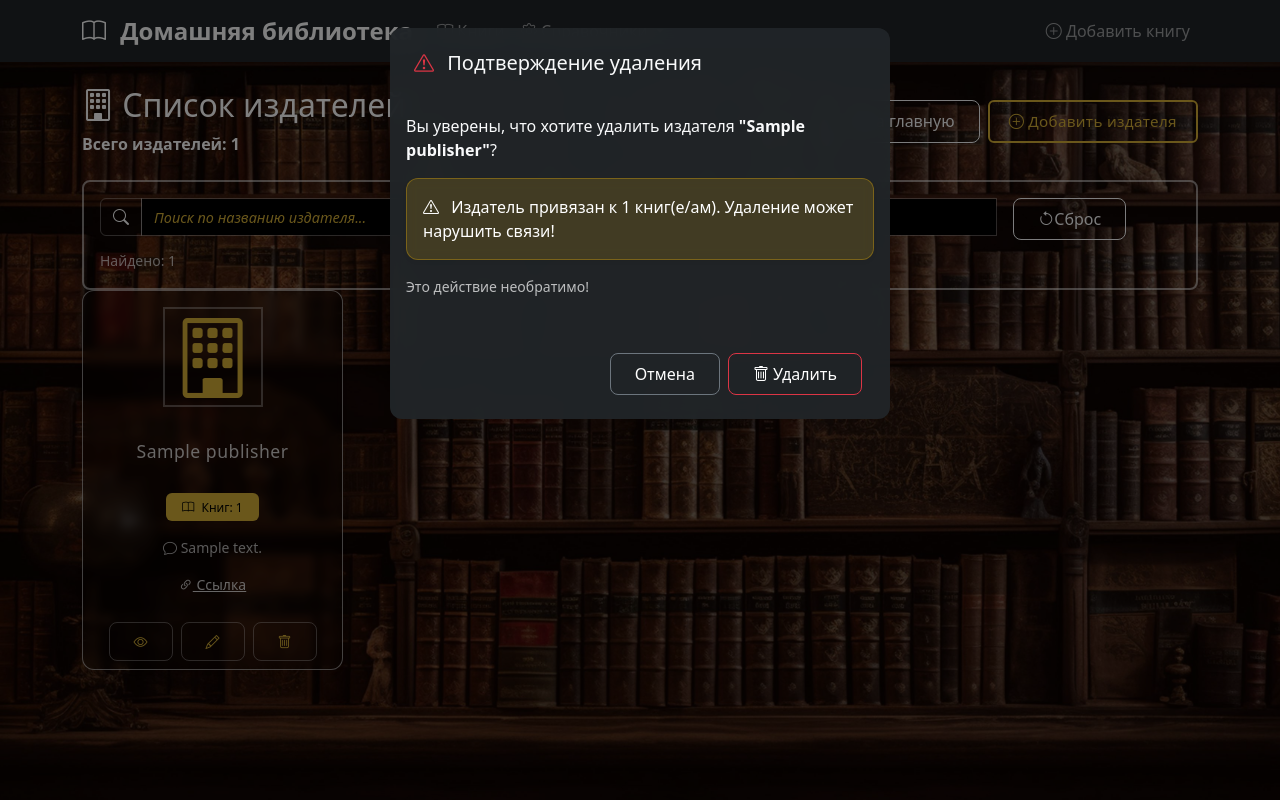
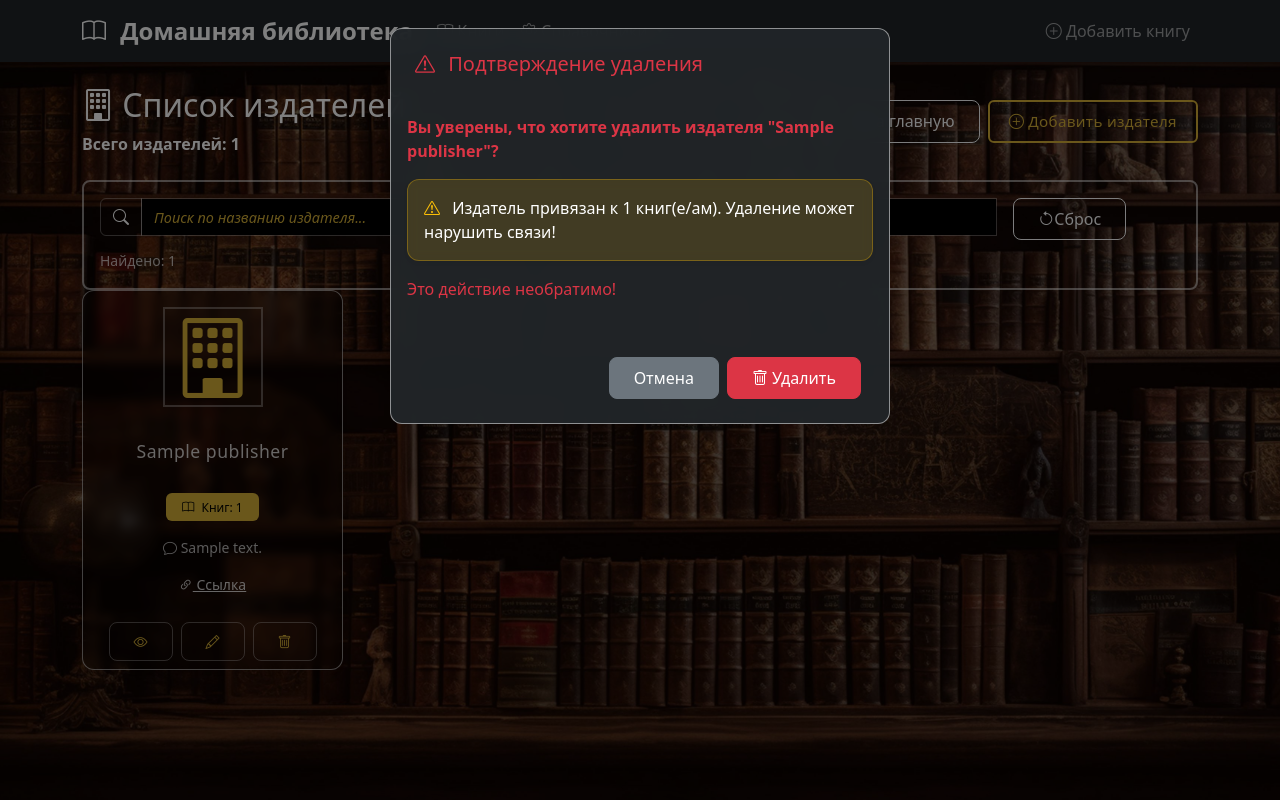
Before and after one commit to intent56/HomeLibrary, a Flask app: page /publishers in a window 1280 px wide, after a click on "Удалить издателя". Run offline with Flask 3, Linux system fonts and the light colour scheme; tables that the repository leaves empty hold one stand-in row (values such as "Sample post"); some libraries are stand-ins or nearby versions.

Commit message:
Изменено модальное окно

```diff
--- a/app/templates/partials/publisher_grid.html
+++ b/app/templates/partials/publisher_grid.html
@@ -1,7 +1,7 @@
 <div class="row" id="publisherGrid">
     {% for publisher in publishers %}
     <div class="col-md-6 col-lg-4 col-xl-3 mb-4">
-        <!-- 2. КАРТОЧКА С БЕЛОЙ РАМКОЙ -->
+        <!-- КАРТОЧКА С БЕЛОЙ РАМКОЙ -->
         <div class="card h-100 shadow-sm hover-lift border border-white border-opacity-50 transparent-card">
             <div class="card-body text-center d-flex flex-column">
                 <div class="mb-3">
@@ -10,7 +10,7 @@
                         <i class="bi bi-building display-1 main-text-color"></i>
                     </div>
                 </div>
-                <!-- БЛОК С НАЗВАНИЕМ ИЗДАТЕЛЯ С ФИКСИРОВАННОЙ ВЫСОТОЙ -->
+                <!-- БЛОК С НАЗВАНИЕМ ИЗДАТЕЛЯ -->
                 <h5 class="card-title text-white" style="min-height: 3.6rem; display: flex; align-items: center; justify-content: center; word-break: break-word; line-height: 1.3;">
                     {{ publisher.name }}
                 </h5>
@@ -57,23 +57,27 @@
         </div>
     </div>
 
-    <!-- Модальное окно подтверждения удаления -->
+    <!-- МОДАЛЬНОЕ ОКНО ПОДТВЕРЖДЕНИЯ УДАЛЕНИЯ (СТИЛЬ КАК В book_list.html) -->
     <div class="modal fade" id="deletePublisherModal{{ publisher.id }}" tabindex="-1">
         <div class="modal-dialog">
-            <div class="modal-content bg-dark text-light">
+            <div class="modal-content bg-dark text-light border border-white border-opacity-50">
                 <div class="modal-header border-secondary">
-                    <h5 class="modal-title"><i class="bi bi-exclamation-triangle text-danger"></i> Подтверждение удаления</h5>
+                    <h5 class="modal-title text-danger">
+                        <i class="bi bi-exclamation-triangle"></i> Подтверждение удаления
+                    </h5>
                     <button type="button" class="btn-close btn-close-white" data-bs-dismiss="modal"></button>
                 </div>
                 <div class="modal-body">
-                    <p>Вы уверены, что хотите удалить издателя <strong>"{{ publisher.name }}"</strong>?</p>
+                    <p class="text-danger fw-bold">
+                        Вы уверены, что хотите удалить издателя <strong>"{{ publisher.name }}"</strong>?
+                    </p>
                     {% if publisher.book_publishers %}
                         <div class="alert alert-warning transparent-alert">
                             <i class="bi bi-exclamation-triangle"></i>
                             Издатель привязан к {{ publisher.book_publishers|length }} книг(е/ам). Удаление может нарушить связи!
                         </div>
                     {% endif %}
-                    <p class="text-white-50 small">Это действие необратимо!</p>
+                    <p class="text-danger">Это действие необратимо!</p>
                 </div>
                 <div class="modal-footer border-secondary">
                     <button type="button" class="btn btn-secondary" data-bs-dismiss="modal">Отмена</button>
@@ -101,7 +105,7 @@
     {% endfor %}
 </div>
 
-<!-- 3. ПАГИНАЦИЯ С ПРОЗРАЧНЫМИ КНОПКАМИ -->
+<!-- ПАГИНАЦИЯ -->
 {% if pagination and pagination.pages > 1 %}
 <div class="row">
     <div class="col-12">
@@ -188,7 +192,7 @@
 </div>
 {% endif %}
 
-<!-- СТИЛИ ДЛЯ ПРОЗРАЧНЫХ КАРТОЧЕК И ПАГИНАЦИИ -->
+<!-- СТИЛИ -->
 <style>
 /* 1. УБИРАЕМ ВСЕ ПОДЛОЖКИ ДО ФОНА */
 #publisherGrid,
@@ -196,7 +200,7 @@
     background: transparent !important;
 }
 
-/* Исключение — делаем фон для карточек, чтобы текст был читаем */
+/* ФОН ДЛЯ КАРТОЧЕК */
 #publisherGrid .transparent-card {
     background-color: rgba(0, 0, 0, 0.25) !important;
     backdrop-filter: blur(5px);
@@ -214,7 +218,7 @@
     border: 1px solid rgba(255, 255, 255, 0.5) !important;
 }
 
-/* 3. ПАГИНАЦИЯ С ПРОЗРАЧНЫМИ КНОПКАМИ - УСИЛЕННЫЕ СТИЛИ */
+/* 3. ПАГИНАЦИЯ */
 #publisherGrid .pagination-container {
     background-color: rgba(0, 0, 0, 0.25) !important;
     backdrop-filter: blur(8px);
@@ -223,7 +227,6 @@
     border: 1px solid rgba(255, 255, 255, 0.08);
 }
 
-/* Базовый стиль для всех ссылок пагинации */
 #publisherGrid .pagination .page-link,
 #publisherGrid .pagination .page-link:focus,
 #publisherGrid .pagination .page-link:visited {
@@ -233,14 +236,12 @@
     transition: all 0.2s ease;
 }
 
-/* Стиль при наведении для НЕактивных страниц */
 #publisherGrid .pagination .page-item:not(.active) .page-link:hover {
     background-color: rgba(255, 255, 255, 0.1) !important;
     border-color: rgba(255, 255, 255, 0.3) !important;
     color: #ffffff !important;
 }
 
-/* Стиль для АКТИВНОЙ страницы */
 #publisherGrid .pagination .page-item.active .page-link,
 #publisherGrid .pagination .page-item.active .page-link:hover,
 #publisherGrid .pagination .page-item.active .page-link:focus {
@@ -250,7 +251,6 @@
     box-shadow: none !important;
 }
 
-/* Стиль для отключенных страниц */
 #publisherGrid .pagination .page-item.disabled .page-link,
 #publisherGrid .pagination .page-item.disabled .page-link:hover {
     background-color: transparent !important;
@@ -259,12 +259,12 @@
     cursor: not-allowed;
 }
 
-/* Текст в пагинации */
+/* 4. ТЕКСТ В ПАГИНАЦИИ */
 #publisherGrid .text-white-50 {
     color: rgba(255, 255, 255, 0.7) !important;
 }
 
-/* Цвет текста в карточках */
+/* 5. ЗАГОЛОВОК КАРТОЧКИ */
 #publisherGrid .card-title {
     color: #ffffff !important;
     min-height: 3.6rem;
@@ -278,7 +278,7 @@
     padding: 0 0.25rem;
 }
 
-/* НОВЫЙ СТИЛЬ ДЛЯ БЕЙДЖА "КНИГ" */
+/* 6. БЕЙДЖ "КНИГ" */
 #publisherGrid .custom-badge {
     background-color: var(--main-color) !important;
     color: #000000 !important;
@@ -286,7 +286,7 @@
     padding: 0.5rem 1rem;
 }
 
-/* Кнопки в карточках */
+/* 7. КНОПКИ В КАРТОЧКАХ */
 #publisherGrid .btn-outline-light {
     color: #ffffff !important;
     border-color: rgba(255, 255, 255, 0.3) !important;
@@ -307,12 +307,34 @@
     color: #ffffff !important;
 }
 
-/* Модальное окно */
+/* 8. МОДАЛЬНОЕ ОКНО — ЦВЕТА И ШРИФТЫ КАК В book_list.html */
 #publisherGrid .modal-content.bg-dark {
     background-color: rgba(33, 37, 41, 0.95) !important;
     backdrop-filter: blur(10px);
 }
 
+#publisherGrid .modal-content.border {
+    border-color: rgba(255, 255, 255, 0.5) !important;
+}
+
+#publisherGrid .modal-header.border-secondary,
+#publisherGrid .modal-footer.border-secondary {
+    border-color: rgba(255, 255, 255, 0.1) !important;
+}
+
+#publisherGrid .modal-title.text-danger {
+    color: #dc3545 !important;
+}
+
+#publisherGrid .modal-body .text-danger {
+    color: #dc3545 !important;
+}
+
+#publisherGrid .modal-body .text-danger.fw-bold {
+    font-weight: 700 !important;
+}
+
+/* Прозрачный алерт в модальном окне */
 #publisherGrid .transparent-alert {
     background: rgba(255, 193, 7, 0.15) !important;
     backdrop-filter: blur(5px);
@@ -320,7 +342,34 @@
     color: #ffffff !important;
 }
 
-/* Адаптивность */
+#publisherGrid .transparent-alert i {
+    color: #ffc107 !important;
+}
+
+/* Кнопки в модальном окне */
+#publisherGrid .modal-footer .btn-secondary {
+    background-color: #6c757d !important;
+    border-color: #6c757d !important;
+    color: #ffffff !important;
+}
+
+#publisherGrid .modal-footer .btn-secondary:hover {
+    background-color: #5c636a !important;
+    border-color: #565e64 !important;
+}
+
+#publisherGrid .modal-footer .btn-danger {
+    background-color: #dc3545 !important;
+    border-color: #dc3545 !important;
+    color: #ffffff !important;
+}
+
+#publisherGrid .modal-footer .btn-danger:hover {
+    background-color: #bb2d3b !important;
+    border-color: #b02a37 !important;
+}
+
+/* 9. АДАПТИВНОСТЬ */
 @media (max-width: 768px) {
     #publisherGrid .pagination-container {
         flex-direction: column;
```
